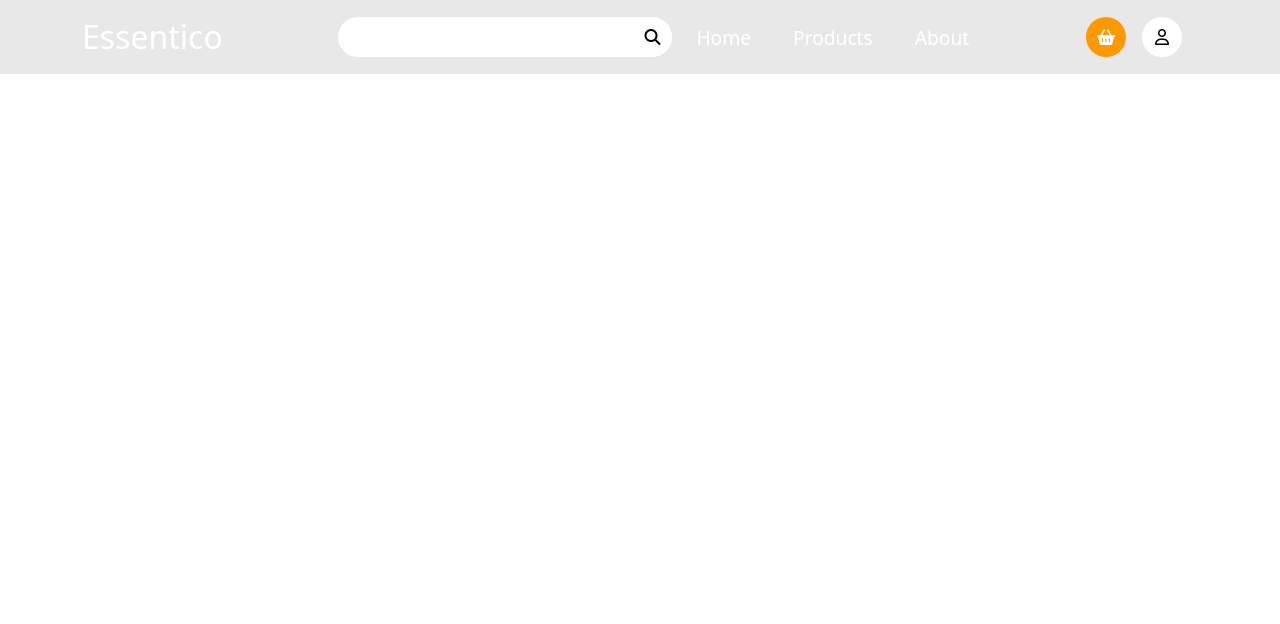
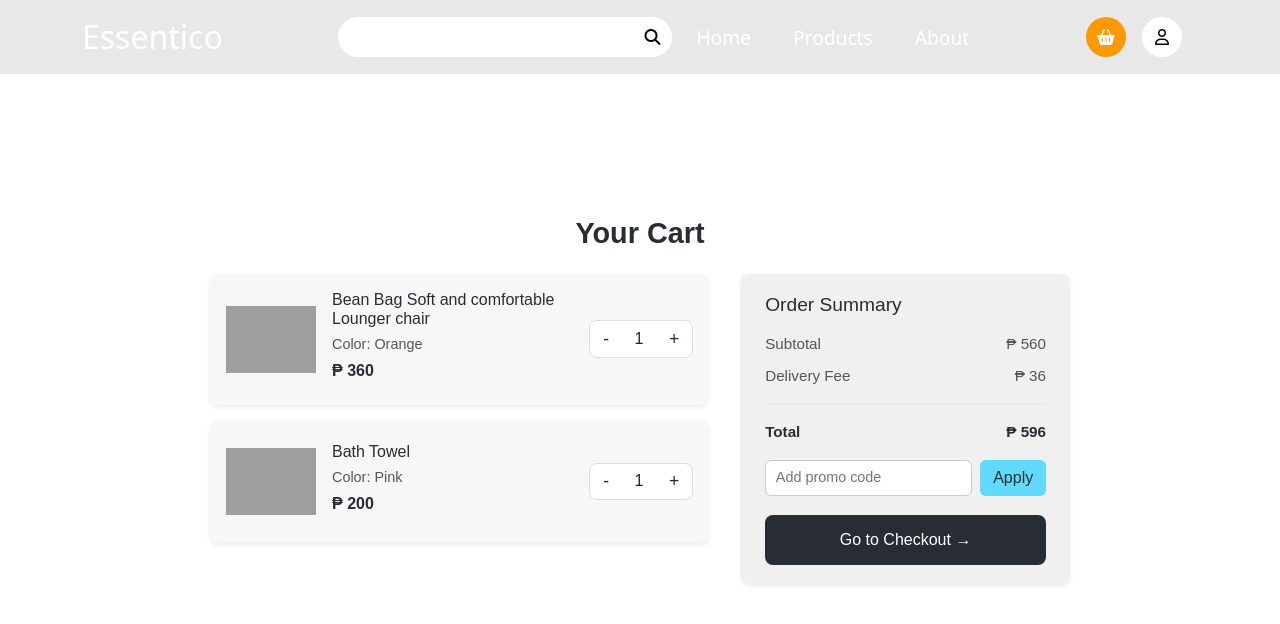
Before and after one commit to pugarioo/Essentico, a React (Create React App) app: page /cart in a window 1280 px wide. Shown: the top 624 px of the page. Built offline with nearby package versions, Linux system fonts and the light colour scheme; grey boxes are pictures that could not be loaded; a web font is replaced by a local one.

Commit message:
fix to run

```diff
--- a/src/App.js
+++ b/src/App.js
@@ -2,7 +2,9 @@
 import { BrowserRouter as Router, Routes, Route, Link } from 'react-router-dom';
 import './App.css';
 import Home from './components/Home';
-import NavBar from './components/NavBar';
+import NavBar from './components/Navbar';
+import Cart from './components/cart.js'
+
 
 function App() {
   return (
@@ -16,7 +18,7 @@
             <Route path="/products" element />
             <Route path="/products/:id" element />
             <Route path="/about" element />
-            <Route path="/cart" element />
+            <Route path="/cart" element={<Cart/>}/>
             <Route path="/profile" element />
 
           </Routes>
--- a/src/cart.js
+++ b/src/Components/cart.js
@@ -1,6 +1,6 @@
 import React, { useState } from "react";
-import "./Cart.css";
-import { FaTrashAlt } from "react-icons/fa";
+import "./cart.css";
+// import { FaTrashAlt } from "react-icons/fa";
 
 const Cart = () => {
   const [cartItems, setCartItems] = useState([
@@ -68,7 +68,7 @@
                   onClick={() => removeItem(item.id)}
                   title="Remove item"
                 >
-                  <FaTrashAlt />
+                  {/* <FaTrashAlt /> */}
                 </button>
 
                 <div className="quantity-controls">
```
Also changed, not shown: src/Components/cart.css (renamed from src/cart.css).
